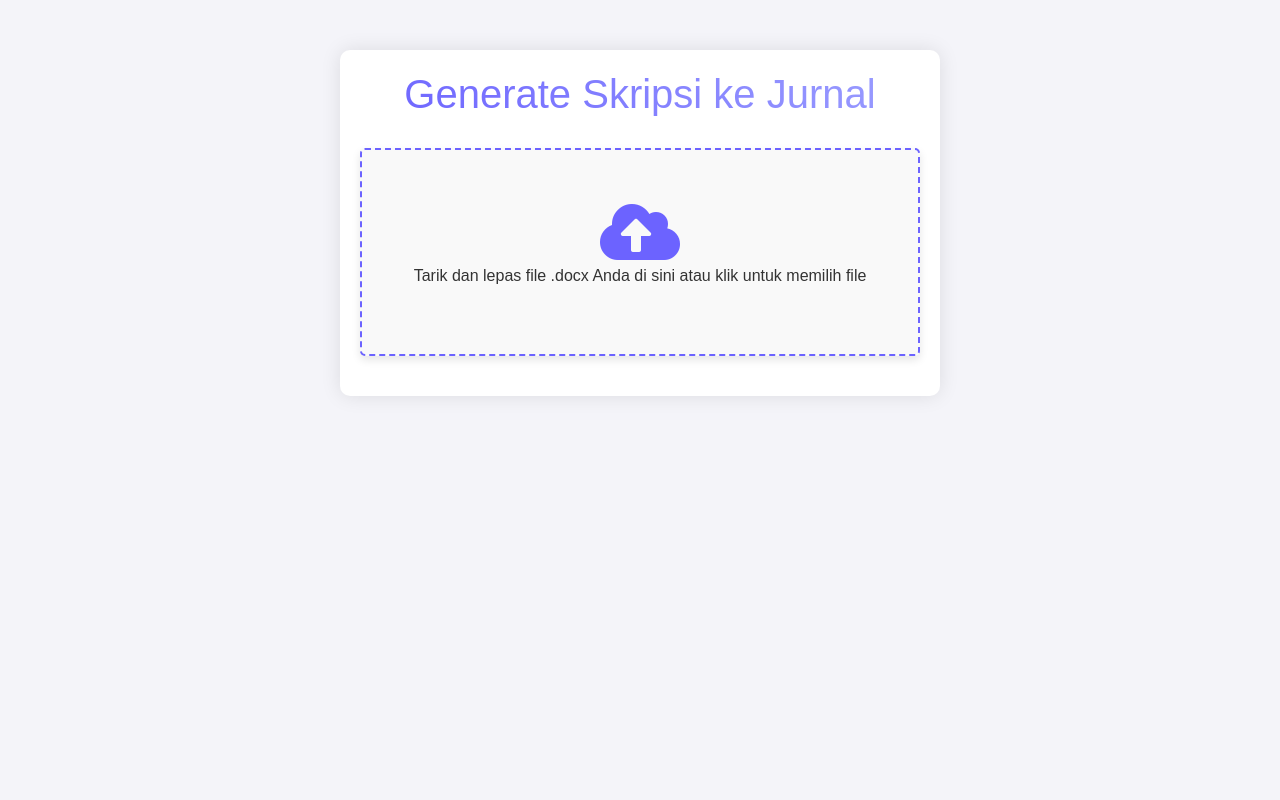
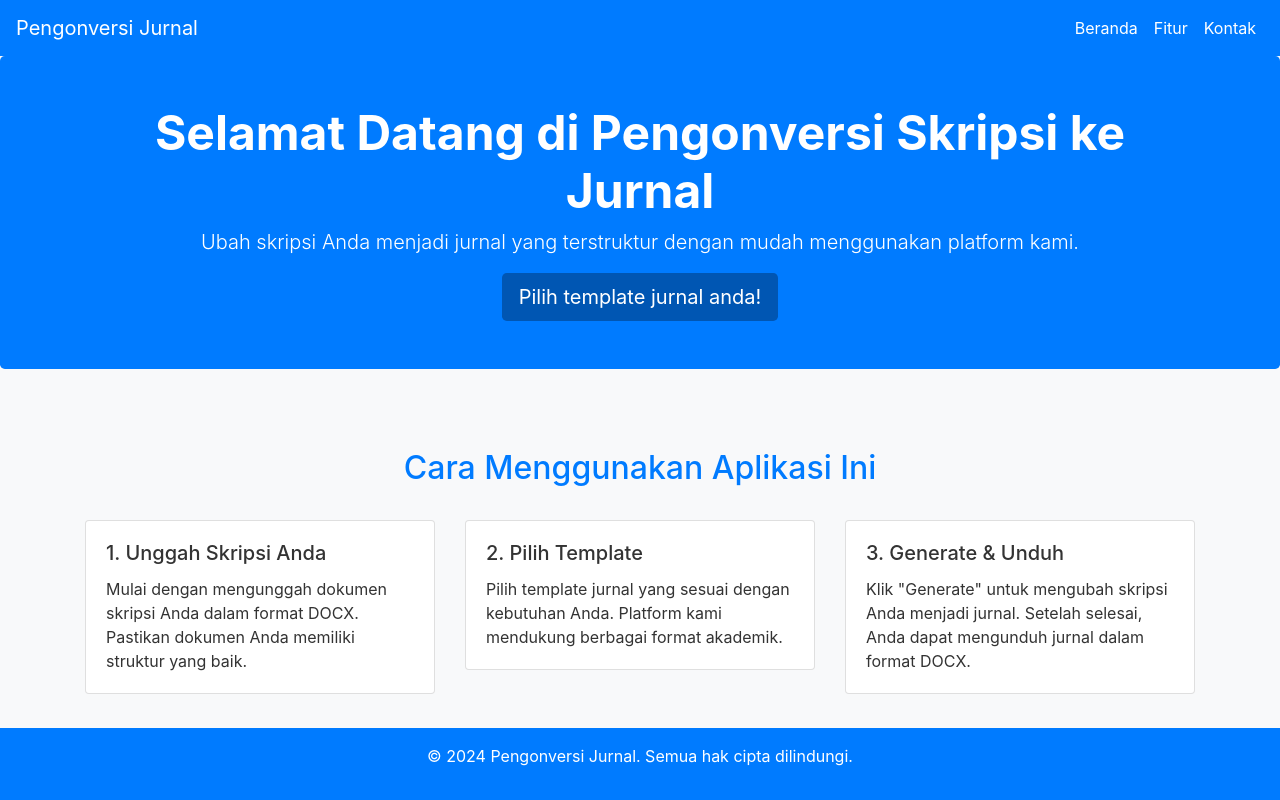
Before and after one commit to yulistiahnengsih/Generate-Skripsi, a Flask app: page / in a window 1280 px wide. Run offline with Flask 3, Linux system fonts and the light colour scheme; some libraries are stand-ins or nearby versions.

Commit message:
123 Ok Bismillah

```diff
--- a/templates/index.html
+++ b/templates/index.html
@@ -2,258 +2,167 @@
 <html lang="en">
   <head>
     <meta charset="UTF-8" />
-    <meta name="viewport" content="width=device-width, initial-scale=1.0" />
-    <title>Generate Skripsi ke Jurnal</title>
+    <meta
+      name="viewport"
+      content="width=device-width, initial-scale=1, shrink-to-fit=no"
+    />
+    <title>Halaman Utama</title>
+    <!-- Bootstrap CSS -->
     <link
+      href="https://stackpath.bootstrapcdn.com/bootstrap/4.5.2/css/bootstrap.min.css"
       rel="stylesheet"
-      href="https://stackpath.bootstrapcdn.com/bootstrap/4.5.2/css/bootstrap.min.css"
-    />
-    <link
-      rel="stylesheet"
-      href="https://cdnjs.cloudflare.com/ajax/libs/font-awesome/5.15.3/css/all.min.css"
     />
     <style>
       body {
-        background-color: #f4f4f9;
+        background-color: #f8f9fa;
         color: #333;
-        font-family: Arial, sans-serif;
       }
-      .container {
-        max-width: 600px;
-        margin: 50px auto;
-        padding: 20px;
-        background-color: #fff;
-        border-radius: 10px;
-        box-shadow: 0 0 20px rgba(0, 0, 0, 0.1);
+      .navbar {
+        background-color: #007bff;
       }
-      .title {
+      .navbar-brand,
+      .nav-link {
+        color: #fff !important;
+      }
+      .jumbotron {
+        background-color: #007bff;
+        color: white;
         text-align: center;
-        margin-bottom: 30px;
-        background: linear-gradient(45deg, #6c63ff, #9c9fff);
-        -webkit-background-clip: text;
-        -moz-background-clip: text;
-        background-clip: text;
-        -webkit-text-fill-color: transparent;
+        padding-top: 3rem;
+        padding-bottom: 3rem;
       }
-      .upload-area {
-        border: 2px dashed #6c63ff;
-        border-radius: 5px;
-        padding: 50px;
+      .jumbotron h1 {
+        font-size: 3rem;
+        font-weight: bold;
+      }
+      .btn-custom {
+        background-color: #0056b3;
+        color: #fff;
+      }
+      .btn-custom:hover {
+        background-color: #003d80;
+        color: #fff;
+      }
+      .info-section {
+        padding: 3rem 0;
+      }
+      .info-section h2 {
         text-align: center;
-        background-color: #f9f9f9;
-        box-shadow: 0 4px 8px rgba(0, 0, 0, 0.1);
-        transition: background-color 0.3s ease, box-shadow 0.3s ease;
+        margin-bottom: 2rem;
+        color: #007bff;
       }
-      .upload-area:hover {
-        background-color: #e0e0e0;
-        box-shadow: 0 6px 12px rgba(0, 0, 0, 0.2);
+      .card {
+        margin-bottom: 1.5rem;
       }
-      .upload-area i {
-        font-size: 4em;
-        color: #6c63ff;
-      }
-      .file-list {
-        margin-top: 20px;
-      }
-      .file-list .file-item {
-        margin-bottom: 10px;
-      }
-      #progressContainer {
-        display: none;
-        margin-top: 20px;
-      }
-      #downloadLink,
-      #refreshButton {
-        display: none;
-        margin-top: 20px;
-      }
-      #downloadLink,
-      #refreshButton {
-        box-shadow: 0 4px 8px rgba(0, 0, 0, 0.1);
-        transition: background-color 0.3s ease, box-shadow 0.3s ease;
-      }
-      #downloadLink:hover,
-      #refreshButton:hover {
-        background-color: #28a745;
-        box-shadow: 0 6px 12px rgba(0, 0, 0, 0.2);
-      }
-      #message {
-        display: none;
-        margin-top: 20px;
-        padding: 10px;
-        border-radius: 5px;
+      footer {
+        background-color: #007bff;
+        color: white;
         text-align: center;
+        padding: 1rem 0;
+        position: fixed;
+        width: 100%;
+        bottom: 0;
       }
     </style>
   </head>
   <body>
-    <div class="container">
-      <h1 class="title">Generate Skripsi ke Jurnal</h1>
-      <div class="upload-area" id="uploadArea">
-        <i class="fas fa-cloud-upload-alt"></i>
-        <p>
-          Tarik dan lepas file .docx Anda di sini atau klik untuk memilih file
+    <!-- Navigation -->
+    <nav class="navbar navbar-expand-lg navbar-dark">
+      <a class="navbar-brand" href="#">Pengonversi Jurnal</a>
+      <button
+        class="navbar-toggler"
+        type="button"
+        data-toggle="collapse"
+        data-target="#navbarNav"
+        aria-controls="navbarNav"
+        aria-expanded="false"
+        aria-label="Toggle navigation"
+      >
+        <span class="navbar-toggler-icon"></span>
+      </button>
+      <div class="collapse navbar-collapse" id="navbarNav">
+        <ul class="navbar-nav ml-auto">
+          <li class="nav-item">
+            <a class="nav-link" href="#">Beranda</a>
+          </li>
+          <li class="nav-item">
+            <a class="nav-link" href="#">Fitur</a>
+          </li>
+          <li class="nav-item">
+            <a class="nav-link" href="#">Kontak</a>
+          </li>
+        </ul>
+      </div>
+    </nav>
+
+    <!-- Main Content -->
+    <div class="jumbotron">
+      <div class="container">
+        <h1>Selamat Datang di Pengonversi Skripsi ke Jurnal</h1>
+        <p class="lead">
+          Ubah skripsi Anda menjadi jurnal yang terstruktur dengan mudah
+          menggunakan platform kami.
         </p>
-        <input
-          type="file"
-          id="fileInput"
-          style="display: none"
-          accept=".docx"
-        />
+        <a href="{{ url_for('template_ainet') }}" class="btn btn-custom btn-lg"
+          >Pilih template jurnal anda!</a
+        >
       </div>
-      <div class="file-list" id="fileList"></div>
-      <div id="progressContainer">
-        <div class="progress">
-          <div
-            id="progressBar"
-            class="progress-bar progress-bar-striped progress-bar-animated"
-            role="progressbar"
-            style="width: 0%"
-            aria-valuenow="0"
-            aria-valuemin="0"
-            aria-valuemax="100"
-          ></div>
+    </div>
+
+    <!-- Information Section -->
+    <div class="info-section">
+      <div class="container">
+        <h2>Cara Menggunakan Aplikasi Ini</h2>
+        <div class="row">
+          <!-- Card 1 -->
+          <div class="col-md-4">
+            <div class="card">
+              <div class="card-body">
+                <h5 class="card-title">1. Unggah Skripsi Anda</h5>
+                <p class="card-text">
+                  Mulai dengan mengunggah dokumen skripsi Anda dalam format
+                  DOCX. Pastikan dokumen Anda memiliki struktur yang baik.
+                </p>
+              </div>
+            </div>
+          </div>
+          <!-- Card 2 -->
+          <div class="col-md-4">
+            <div class="card">
+              <div class="card-body">
+                <h5 class="card-title">2. Pilih Template</h5>
+                <p class="card-text">
+                  Pilih template jurnal yang sesuai dengan kebutuhan Anda.
+                  Platform kami mendukung berbagai format akademik.
+                </p>
+              </div>
+            </div>
+          </div>
+          <!-- Card 3 -->
+          <div class="col-md-4">
+            <div class="card">
+              <div class="card-body">
+                <h5 class="card-title">3. Generate & Unduh</h5>
+                <p class="card-text">
+                  Klik "Generate" untuk mengubah skripsi Anda menjadi jurnal.
+                  Setelah selesai, Anda dapat mengunduh jurnal dalam format
+                  DOCX.
+                </p>
+              </div>
+            </div>
+          </div>
         </div>
       </div>
-      <a href="#" id="downloadLink" class="btn btn-success" download
-        >Download Jurnal Anda</a
-      >
-      <div id="message"></div>
-      <button
-        id="refreshButton"
-        class="btn btn-primary"
-        onclick="window.location.reload();"
-      >
-        Upload file lain
-      </button>
     </div>
 
-    <script>
-      const uploadArea = document.getElementById("uploadArea");
-      const fileInput = document.getElementById("fileInput");
-      const fileList = document.getElementById("fileList");
-      const downloadLink = document.getElementById("downloadLink");
-      const refreshButton = document.getElementById("refreshButton");
-      const progressBar = document.getElementById("progressBar");
-      const progressContainer = document.getElementById("progressContainer");
-      const message = document.getElementById("message");
+    <!-- Footer -->
+    <footer>
+      <p>&copy; 2024 Pengonversi Jurnal. Semua hak cipta dilindungi.</p>
+    </footer>
 
-      uploadArea.addEventListener("click", () => fileInput.click());
-
-      fileInput.addEventListener("change", (event) => {
-        handleFiles(event.target.files);
-      });
-
-      uploadArea.addEventListener("dragover", (event) => {
-        event.preventDefault();
-        uploadArea.classList.add("active");
-      });
-
-      uploadArea.addEventListener("dragleave", () => {
-        uploadArea.classList.remove("active");
-      });
-
-      uploadArea.addEventListener("drop", (event) => {
-        event.preventDefault();
-        handleFiles(event.dataTransfer.files);
-        uploadArea.classList.remove("active");
-      });
-
-    //   Penjelasan: Fungsi handleFiles() akan menangani file yang diupload oleh pengguna
-      function handleFiles(files) {
-        fileList.innerHTML = "";
-        message.style.display = "none";
-        downloadLink.style.display = "none";
-        refreshButton.style.display = "none";
-
-        if (files.length > 1) {
-          showMessage("Tolong upload hanya 1 file saja", "error");
-          return;
-        }
-        if (
-          files[0].type !==
-          "application/vnd.openxmlformats-officedocument.wordprocessingml.document"
-        ) {
-          showMessage(
-            "File yang diupload harus berformat .docx (Microsoft Word)",
-            "error"
-          );
-          return;
-        }
-
-        if (files.length > 0) {
-          const formData = new FormData();
-          formData.append("file", files[0]);
-
-          const fileItem = document.createElement("div");
-          fileItem.className = "file-item";
-          fileItem.innerHTML = `<i class="fas fa-file"></i> ${files[0].name}`;
-          fileList.appendChild(fileItem);
-
-          progressBar.style.width = "0%";
-          progressBar.setAttribute("aria-valuenow", 0);
-          progressContainer.style.display = "block";
-
-          uploadFile(formData);
-        }
-      }
-
-    // Penjelasan: Fungsi uploadFile() akan mengirimkan file yang diupload ke server menggunakan XMLHttpRequest
-      function uploadFile(formData) {
-        const xhr = new XMLHttpRequest();
-        xhr.open("POST", "/upload", true);
-
-        xhr.upload.onprogress = function (event) {
-          if (event.lengthComputable) {
-            const percentComplete = (event.loaded / event.total) * 100;
-            progressBar.style.width = percentComplete + "%";
-            progressBar.setAttribute("aria-valuenow", percentComplete);
-          }
-        };
-
-        xhr.onload = function () {
-          progressContainer.style.display = "none";
-          if (xhr.status === 200) {
-            const response = JSON.parse(xhr.responseText);
-            if (response.download_url) {
-              downloadLink.href = response.download_url;
-              downloadLink.style.display = "block";
-              refreshButton.style.display = "block";
-              showMessage(
-                "File berhasil diupload dan diubah menjadi jurnal.",
-                "success"
-              );
-            } else {
-              showMessage(
-                "An error occurred while converting the file.",
-                "error"
-              );
-            }
-          } else {
-            showMessage("An error occurred while uploading the file.", "error");
-          }
-        };
-
-        xhr.onerror = function () {
-          showMessage("An error occurred while uploading the file.", "error");
-        };
-
-        xhr.send(formData);
-      }
-
-      function showMessage(text, type = "success") {
-        message.innerText = text;
-        if (type === "success") {
-          message.style.backgroundColor = "#d4edda";
-          message.style.color = "#155724";
-          message.style.borderColor = "#c3e6cb";
-        } else if (type === "error") {
-          message.style.backgroundColor = "#f8d7da";
-          message.style.color = "#721c24";
-          message.style.borderColor = "#f5c6cb";
-        }
-        message.style.display = "block";
-      }
-    </script>
+    <!-- Bootstrap JS and dependencies -->
+    <script src="https://code.jquery.com/jquery-3.5.1.slim.min.js"></script>
+    <script src="https://cdn.jsdelivr.net/npm/@popperjs/core@2.11.6/dist/umd/popper.min.js"></script>
+    <script src="https://stackpath.bootstrapcdn.com/bootstrap/4.5.2/js/bootstrap.min.js"></script>
   </body>
 </html>
```
Also changed, not shown: prototype/generate.py (+43 -5 lines), flowchart/Generate Jurnal.drawio.png (added), 13 other files.
